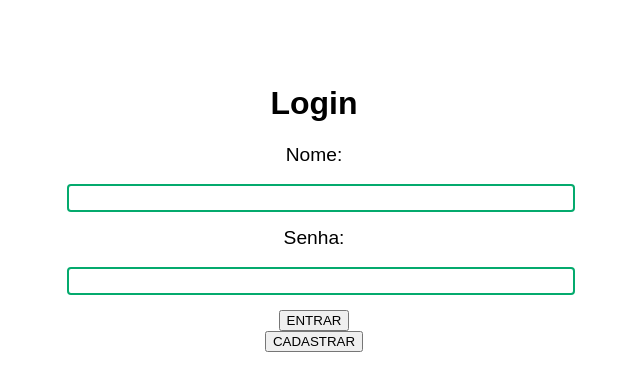
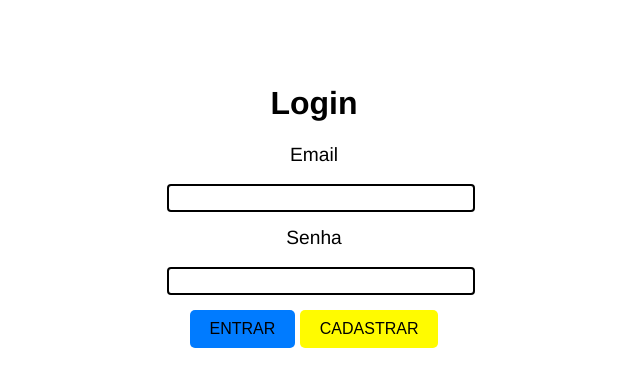
Before and after one commit to Lilomr/lilo.st, a Flask app: page / in a window 1280 px wide. Shown: the top 391 px of the page, without its empty margins (326-966 px from the left). Run offline with Flask 3, Linux system fonts and the light colour scheme.

Commit message:
Templates

```diff
--- a/templates/index.html
+++ b/templates/index.html
@@ -21,7 +21,7 @@
         label{
             margin: 40%;
             font-size:larger;
-            border-color: #04AA6D;
+            border-color: black;
             border-radius:4px;
             width: 100%;
             margin-bottom: 15px;
@@ -30,13 +30,13 @@
             font-size:larger;
             margin: 18px 3px;
             border-style: solid;
-            border-color: #04AA6D;
+            border-color: black;
             border-radius:4px;
             width: 100%;
             margin-bottom: 15px;
         }
         button {
-            padding: 15px 70px;
+            padding: 10px 40px;
             margin: auto;
             background-color: #04AA6D;
             border-radius: 8px;
--- a/templates/login.html
+++ b/templates/login.html
@@ -3,44 +3,73 @@
 
 <head>
     <title>Login</title>
+    <script>
+        function tentarEntrar() {
+            alert("Sem sucesso, tente novamente ou cadastre-se!");
+            window.location.href = '/cadastrar';
+
+        }</script>
     <style>
-        /* Add your custom CSS styles here */
         body {
             text-align: center;
-            font-family: Arial, sans-serif;
+            font-family:  "Helvetica Neue", sans-serif;
             margin-top: 5%;
             display: grid;
             justify-content: center;
         }
         form {
-            max-width: 500px;
-
+            max-width: 300px;
         }
-        label{
+        label {
             margin: 40%;
-            font-size:larger;
-            border-color: #04AA6D;
-            border-radius:4px;
+            font-size: larger;
+            border-color: #030303;
+            border-radius: 4px;
             width: 100%;
             margin-bottom: 15px;
         }
-         input {
-            font-size:larger;
+        input {
+            font-size: larger;
             margin: 18px 3px;
             border-style: solid;
-            border-color: #04AA6D;
-            border-radius:4px;
+            border-color: #000000;
+            border-radius: 4px;
             width: 100%;
             margin-bottom: 15px;
         }
-        button{
-            display: grid;
+        #button-login {
             margin: auto;
+            background-color: #007bff;
+            text-align: center;
+            font-size: medium;
+            text-decoration: none;
+            color: black;
+            border: none;
+            margin-bottom: auto;
+            padding: 10px 20px;
+            border-radius: 5px;
+            cursor: pointer;
         }
-        button:hover {
-            background-color: #04AA6D;
-            color: white;
-            margin-bottom: center;
+        #button-login:hover {
+            background-color: #0056b3;
+
+        }
+        #button-cadastro {
+            margin: auto;
+            background-color: #fffb00;
+            text-align: center;
+            text-decoration: none;
+            font-size: medium;
+            color: black;
+            border: none;
+            margin-bottom: auto;
+            padding: 10px 20px;
+            border-radius: 5px;
+            cursor: pointer;
+        }
+
+        #button-cadastro:hover {
+            background-color: #e6e200;
         }
     </style>
 </head>
@@ -49,14 +78,14 @@
     <h1>Login</h1>
 
     <form>
-        <label for="name">Nome:</label>
-        <input type="text" id="name" name="name" required>
+        <label for="email">Email</label>
+        <input type="email" id="email" name="email" required>
 
-        <label for="senha">Senha:</label>
+        <label for="senha">Senha</label>
         <input type="password" id="senha" name="senha" required>
 
-        <button type="submit">ENTRAR</button>
-        <button type="button" onclick="window.location.href = '/cadastrar';">CADASTRAR</button>
+        <button type="button" id="button-login" onclick="tentarEntrar()">ENTRAR</button>
+        <button type="button" id="button-cadastro" onclick="location.href='/cadastrar'">CADASTRAR</button>
     </form>
 </body>
 
```
